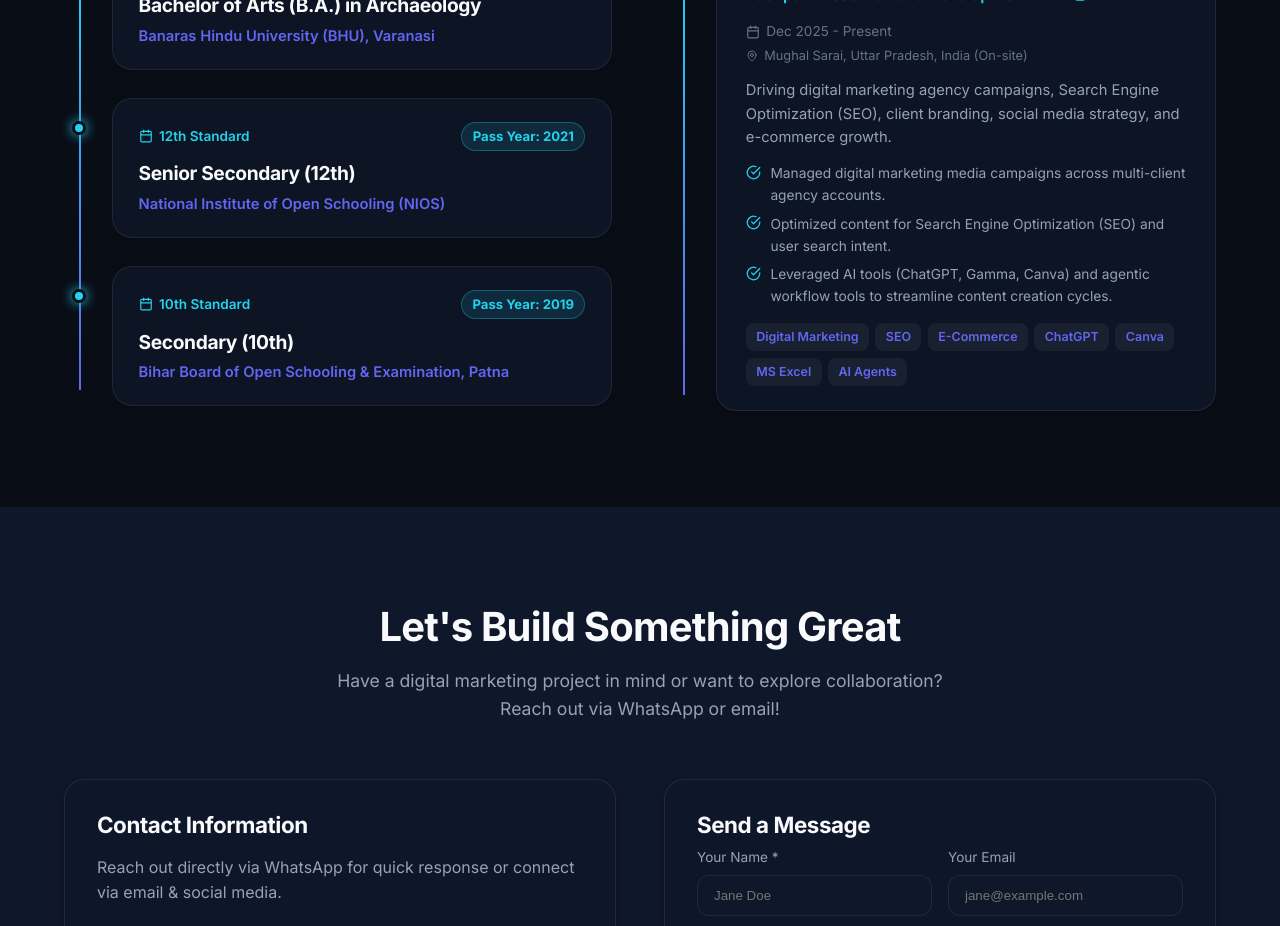
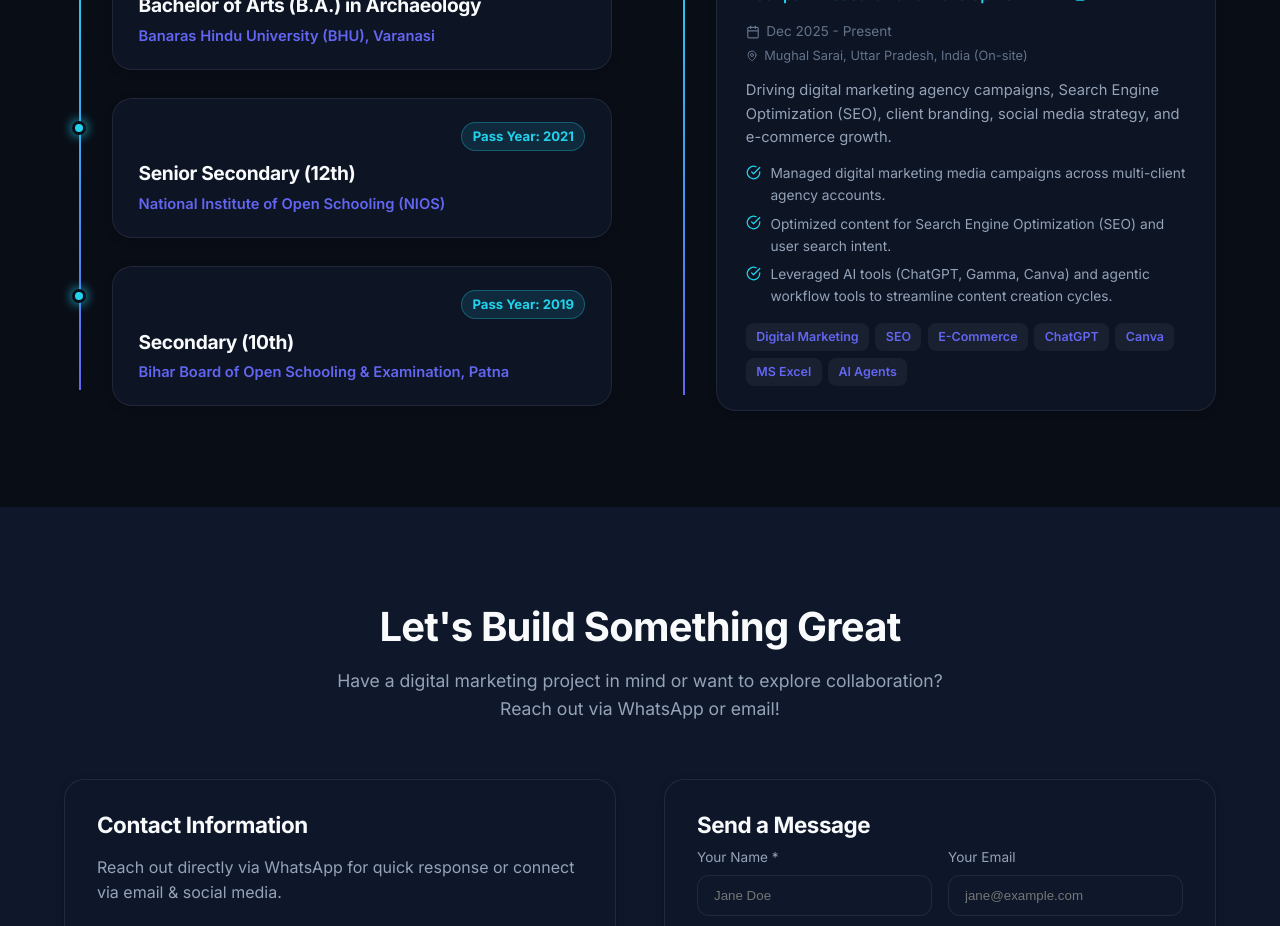
Before and after one commit to tanishka-wy/Tanishka-portfolio, a React (Vite) app: page / in a window 1280 px wide. Shown: the part 2880-3806 px from the top of the page. Built offline with nearby package versions, Linux system fonts and the light colour scheme.

Commit message:
Remove 12th Standard and 10th Standard left side text from Education boxes

```diff
--- a/src/data/portfolioData.js
+++ b/src/data/portfolioData.js
@@ -97,13 +97,13 @@ export const educationData = [
     passYear: "2024"
   },
   {
-    period: "12th Standard",
+    period: "",
     degree: "Senior Secondary (12th)",
     institution: "National Institute of Open Schooling (NIOS)",
     passYear: "2021"
   },
   {
-    period: "10th Standard",
+    period: "",
     degree: "Secondary (10th)",
     institution: "Bihar Board of Open Schooling & Examination, Patna",
     passYear: "2019"
```
